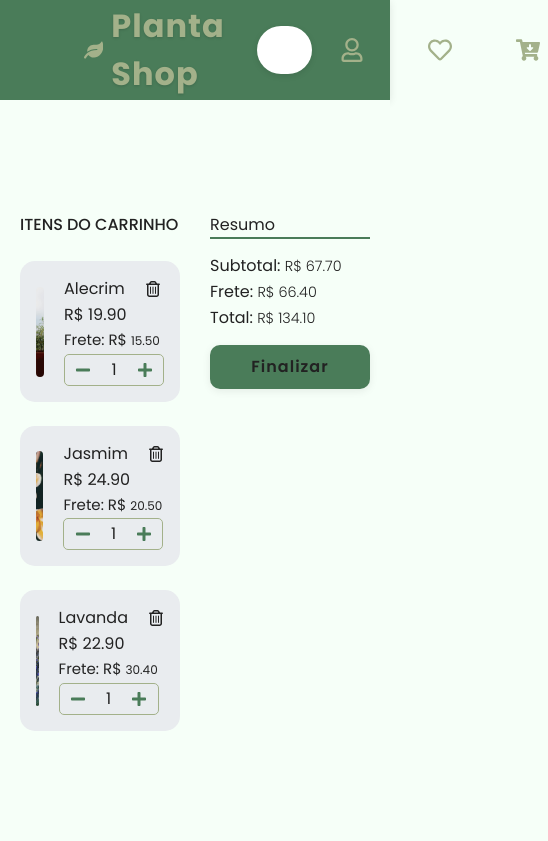
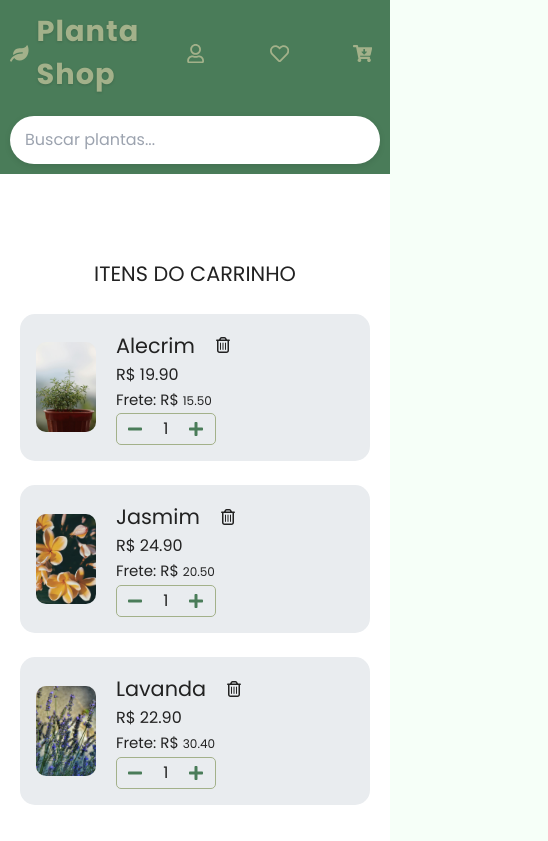
Before and after one commit to DiogoIV/My_store, a React (Vite) app: page /carrinho in a window 390 px wide. Shown: the top 841 px of the page, 548 px wide, since content can reach past the window. Built offline with nearby package versions, Linux system fonts and the light colour scheme.

Commit message:
fix
adicionando responsividade para mobile

```diff
--- a/src/componentes/Footer/Footer.css
+++ b/src/componentes/Footer/Footer.css
@@ -21,6 +21,7 @@
 
     padding: 20px;
     gap: 2rem;
+
     min-height: 250px;
     background-color: var( --green-primary);
 
--- a/src/componentes/Header/Header.css
+++ b/src/componentes/Header/Header.css
@@ -18,17 +18,17 @@
 
 
     gap: 20px;
-    padding: 20px;
-    height: 100px;
-    box-shadow:0 2px 8px rgba(0,0,0,0.10);
+    padding: 10px;
+    min-height: 100px;
+    box-shadow: 0 2px 8px rgba(0, 0, 0, 0.10);
     background-color: var(--green-primary);
 }
 
-.logo{
-    display:flex;
-    align-items:center;
-    color:var(--green-light);
-    gap:8px;
+.logo {
+    display: flex;
+    align-items: center;
+    color: var(--green-light);
+    gap: 8px;
     margin-left: 4em;
 
     text-decoration: none;
@@ -41,11 +41,11 @@
 }
 
 .container-header h1 {
-    letter-spacing:1px;
-    font-weight:700;
-    font-size:2rem;
+    letter-spacing: 1px;
+    font-weight: 700;
+    font-size: 2rem;
     text-shadow:
-    0 1px 3px rgba(0,0,0,0.15);
+        0 1px 3px rgba(0, 0, 0, 0.15);
 
 
 }
@@ -69,32 +69,32 @@ div.search-bar {
 
 div.search-bar input#input_search {
     position: relative;
-    width:100%;
+    width: 100%;
 
-    padding:12px 40px 12px 15px;
+    padding: 12px 40px 12px 15px;
 
-    border:none;
+    border: none;
 
-    border-radius:25px;
+    border-radius: 25px;
 
-    outline:none;
-    font-size:1rem;
+    outline: none;
+    font-size: 1rem;
 
-    background:#FFFFFF;
+    background: #FFFFFF;
     box-shadow:
-    0 2px 6px rgba(0,0,0,0.10);
+        0 2px 6px rgba(0, 0, 0, 0.10);
     z-index: 999;
 
 }
 
-.btn_search{
+.btn_search {
     position: absolute;
     top: 56%;
     right: 10px;
 
     background: none;
     border: none;
-    cursor:pointer;
+    cursor: pointer;
     font-size: 1em;
     transform: translateY(-50%);
 
@@ -114,7 +114,7 @@ div.search-bar input#input_search {
 
     background: white;
     border-radius: 12px;
-  box-shadow: 0 4px 15px rgba(0,0,0,0.1);
+    box-shadow: 0 4px 15px rgba(0, 0, 0, 0.1);
 
 
     padding: 10px;
@@ -151,7 +151,7 @@ div.search-bar input#input_search {
 }
 
 
-.container_pesquisa .container_desc-pesquisa  h3{
+.container_pesquisa .container_desc-pesquisa h3 {
 
     border-radius: 10px;
     font-weight: 600;
@@ -159,7 +159,7 @@ div.search-bar input#input_search {
     font-size: 1em;
 }
 
-.container_pesquisa .container_desc-pesquisa p{
+.container_pesquisa .container_desc-pesquisa p {
     margin: 2px 0;
     font-size: 14px;
     opacity: 0.7;
@@ -199,12 +199,13 @@ div.user {
     margin-right: 4em;
     gap: 3em;
 }
+
 div.user .btn_user {
 
     padding: 8px;
     background: none;
     border: none;
-    cursor:pointer;
+    cursor: pointer;
 
     color: var(--green-light);
 
@@ -226,3 +227,55 @@ div.user .btn_user {
     color: inherit;
 
 }
+
+
+@media (max-width: 940px) {
+    .container-header {
+        display: grid;
+        grid-template-columns: 1fr 1fr;
+        grid-row: auto auto;
+
+        gap: 20px;
+
+    }
+
+    .logo {
+        margin-left: 0;
+        grid-column: 1;
+        grid-row: 1;
+
+
+    }
+
+    .container-header h1, .logo .icon_logo {
+        font-size: 1.8em;
+    }
+
+
+    div.user {
+        margin-right: 0;
+        grid-column: 2;
+        grid-row: 1;
+        justify-content: flex-end;
+
+
+    }
+
+    div.user .btn_user {
+        font-size: 0.8em;
+    }
+
+    div.search-bar {
+        grid-column: 1 / 3;
+        justify-self: stretch;
+        grid-row: 2;
+        width: 100%;
+        max-width: none;
+
+
+
+    }
+    #container-search {
+        width: 100%;
+    }
+}
--- a/src/pages/Cart/Cart.css
+++ b/src/pages/Cart/Cart.css
@@ -3,17 +3,17 @@
 * {
     border: none;
 }
-.container-principal {
+
+.container-principal-cart {
     display: flex;
     flex-direction: column;
     align-items: center;
-
+    flex: 1;
+    gap: 20px;
     padding: 20px;
-    gap: 20px;
 
 
-    min-height: calc(100vh - 100px);
-    height: auto;
+
     background-color: #ffffff;
 }
 
@@ -22,9 +22,13 @@
 
 .container-carrinho {
     display: flex;
+    flex-direction: row;
     justify-content: center;
+    align-items: flex-start;
     gap: 30px;
 
+
+    margin: 4rem 0px;
     width: 100%;
     max-width: 1000px;
 
@@ -39,13 +43,16 @@
     display: flex;
     flex-direction: column;
     gap: 1.5rem;
-    flex: 2 1 350px;
-
+    width: 100%;
+    flex: 2 1 300px;
+    min-width: 300px;
 
 }
 
 .container-carrinho .titulo-itens {
-    font-weight: 500;
+
+    font-weight: 400;
+    font-size: 1.3em;
 }
 
 .container-itens .intens-carrinho {
@@ -55,7 +62,7 @@
 
 
     max-width: 100%;
-    overflow: hidden;
+
     padding: 16px;
     background-color: #e9ecef ;
     border-radius: 15px;
@@ -86,38 +93,49 @@
     display: flex;
     gap: 20px
 
+
 }
 
 div.item-titulo h3 {
+    text-align: center;
     font-weight: 400;
+    font-size: 1.3em;
 
 }
 /*resumo-carrinho*/
 
 .resumo-carrinho {
+    position: sticky;
+    top: 20px;
     display: flex;
     flex-direction: column;
     gap: 15px;
 
-    position: sticky;
-    top: 20px;
+
     overflow-wrap: break-word;
-    flex: 1;
-    min-width: 160px;
+    flex: 1 1 220px;
+    width: 100%;
+    max-width: 300px;
 }
 
 .resumo-carrinho h2 {
 
+
     font-weight: 400;
+    font-size: 1.3em;
 
     border-bottom: 2px solid var(--green-primary);
 
 }
 
-.resumo-carrinho .valores {
+.resumo-carrinho .valores p {
     display: flex;
-    flex-direction: column;
-    gap: 2px;
+    justify-content: space-between;
+
+    margin: 10px 0;
+    gap: 10px;
+    font-weight: 200;
+
 }
 
 .valores span.valores-calculados {
@@ -130,17 +148,17 @@ div.item-titulo h3 {
     padding: 10px;
     cursor: pointer;
 
-
+    color: #fff;
     background-color: var(--green-primary);
     box-shadow: 0 2px 8px rgba(0,0,0,0.08);
     border-radius: 10px;
     width: 100%;
     letter-spacing: 1px;
-    font-weight: 600;
+    font-weight: 500;
     font-size: 1em;
     transition: 3.s ease;
 
-    font-family: var(--Poppins);
+    font-family: inherit;
 }
 
 .btn-acao > button:hover {
@@ -154,6 +172,8 @@ div.item-titulo h3 {
     display: flex;
     flex-direction: column;
     gap: 10px;
+
+
 }
 
 .carrinho-vazio .desc-resumo {
@@ -169,17 +189,21 @@ div.item-titulo h3 {
     padding: 10px;
     cursor: pointer;
 
-
+    color: #fff;
     background-color: var(--green-primary);
     box-shadow: 0 2px 8px rgba(0,0,0,0.08);
     border-radius: 10px;
     width: 100%;
     letter-spacing: 1px;
+
+    font-weight: 500;
     font-weight: 600;
     font-size: 15px;
+    font-family: inherit;
+
     transition: 3.s ease;
 
-    font-family: var(--Poppins);
+
 }
 
 .btn-vazio button:hover {
@@ -243,8 +267,30 @@ div.item-titulo h3 {
 
 /*media*/
 
-@media (max-width: 600px) {
+@media (max-width: 580px) {
     .container-carrinho {
 
+        flex-direction: column;
+        justify-content: flex-start;
+        align-items: center;
+    }
+
+    .container-carrinho .titulo-itens {
+        text-align: center;
+    }
+    .container-itens {
+        flex: none;
+        width: 100%;
+
+        min-width: 0;
+    }
+
+
+    .resumo-carrinho {
+        position: static;
+        flex: none;
+        min-width: 0;
+
+        max-width: 100%;
     }
 }
--- a/src/pages/Cart/Cart.jsx
+++ b/src/pages/Cart/Cart.jsx
@@ -5,8 +5,7 @@ import { FaPlus, FaMinus, FaRegTrashCan } from '../../assets/icons'
 
 import { IoCartOutline } from "react-icons/io5";
 import './Cart.css'
-import Header from "../../componentes/Header/Header";
-import Footer from "../../componentes/Footer/Footer";
+
 
 
 
@@ -170,7 +169,7 @@ function Cart() {
     return (
         <>
 
-            <main className="container-principal">
+            <main className="container-principal-cart">
 
 
 
--- a/src/pages/Checkout/Checkout.css
+++ b/src/pages/Checkout/Checkout.css
@@ -2,10 +2,10 @@
 
 .container-checkout {
     display: flex;
-    justify-content: space-around;
+    flex: 1;
 
-
-    max-width: 900px;
+    max-width: 1200px;
+    width: 100%;
     margin: 3rem auto;
     gap: 3rem;
     padding: 20px;
@@ -21,6 +21,8 @@
     border: 1px solid #ddd;
     background: #ffffff00;
     flex: 2 1 300px;
+
+    min-width: 350px;
     gap: 20px;
 }
 
@@ -53,8 +55,8 @@ section.resumo-pedido {
     display: flex;
     flex-direction: column;
     gap: 10px;
-    flex: 1 1 150px;
-
+    flex: 1 1 250px;
+    max-width: 300px;
 
 
 }
@@ -88,6 +90,7 @@ section.resumo-pedido h2 {
     width: 100%;
     padding: 15px;
     border-radius: 10px;
+    color: #fff;
 
     transition: .3s ease;
 }
@@ -95,3 +98,14 @@ section.resumo-pedido h2 {
 .link-confirmar button:hover {
     transform: translateY(-2px);
 }
+
+@media (max-width: 590px) {
+    .container-checkout {
+        flex-direction: column;
+    }
+
+    section.resumo-pedido {
+        position: static;
+        max-width: 100%;
+    }
+}
--- a/src/styles/global.css
+++ b/src/styles/global.css
@@ -27,13 +27,15 @@
 
 
 body {
-    display: flex;
-    flex-direction: column;
-
     overflow-x: hidden;
     font-family: var(--font-poppins);
     background-color: var(--background);
     color: var(--text);
-    height: 100dvh;
 
 }
+
+#root {
+    min-height: 100dvh;
+    display: flex;
+    flex-direction: column;
+}
```
Lines whose indentation alone changed are shown as unchanged.
